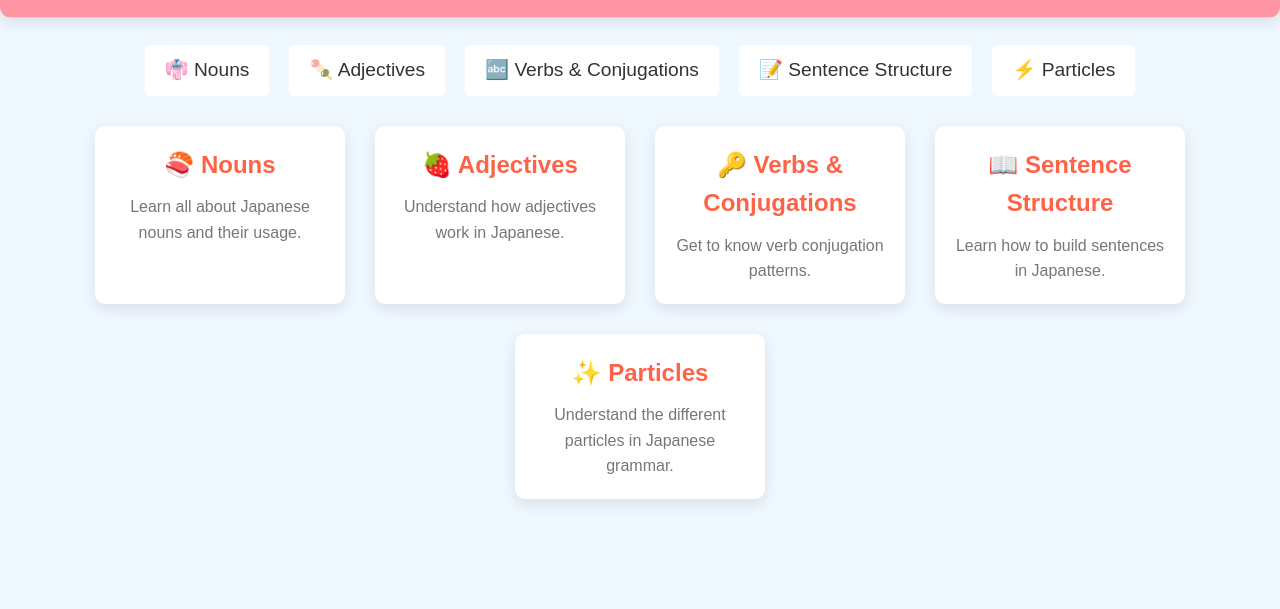
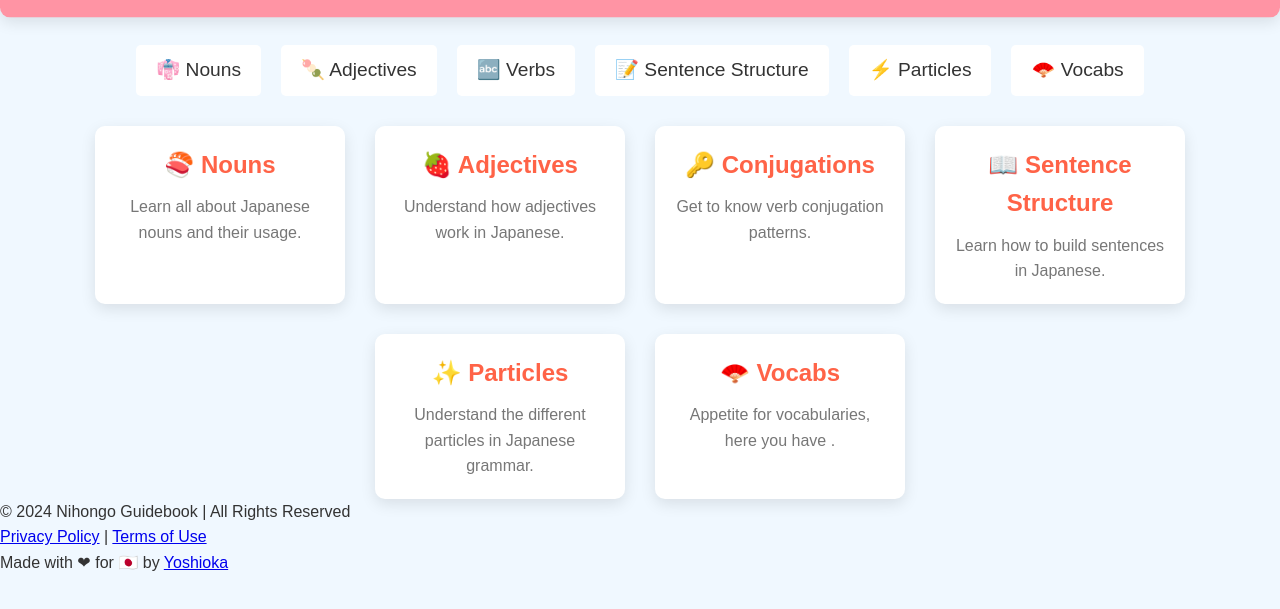
Before and after one commit to yoshioka0/yoshioka.github.io, a plain HTML site: page index.html in a window 1280 px wide. Shown: the part 79-688 px from the top of the page. Drawn offline with Linux system fonts and the light colour scheme.

Commit message:
Add files via upload

```diff
--- a/index.html
+++ b/index.html
@@ -10,16 +10,17 @@
 <body>
 
   <header>
-    <a href="../index.html"><h1>Japanese Learning Guidebook 🌸</h1></a>
+    <a href="index.html"><h1>Japanese Learning Guidebook 🌸</h1></a>
   </header>
 
-  <div class="container">
+   <div class="container">
     <nav>
       <a href="nouns.html">👘 Nouns</a>
-      <a href="#adjectives">🍡 Adjectives</a>
-      <a href="verbs.html">🔤 Verbs & Conjugations</a>
-      <a href="#sentence-structure">📝 Sentence Structure</a>
+      <a href="adjectives.html">🍡 Adjectives</a>
+      <a href="verbs.html">🔤 Verbs</a>
+      <a href="sentence-structure.html">📝 Sentence Structure</a>
       <a href="particles.html">⚡ Particles</a>
+      <a href="vocabs.html">🪭 Vocabs</a>
     </nav>
 
     <div class="main-content">
@@ -32,8 +33,8 @@
         <h3>🍓 Adjectives</h3>
         <p>Understand how adjectives work in Japanese.</p>
       </a>
-      <a href="verbs.html" class="card" id="verbs">
-        <h3>🔑 Verbs & Conjugations</h3>
+      <a href="verbs.html" class="card" id="conjugations">
+        <h3>🔑 Conjugations</h3>
         <p>Get to know verb conjugation patterns.</p>
       </a>
       <a href="sentence-structure.html" class="card" id="sentence-structure">
@@ -44,9 +45,38 @@
         <h3>✨ Particles</h3>
         <p>Understand the different particles in Japanese grammar.</p>
       </a>
+      <a href="vocabs.html" class="card" id="vocabs">
+        <h3>🪭 Vocabs</h3>
+        <p>Appetite for vocabularies, here you have .</p>
+      </a>
     </div>
   </div>
 
+<footer>
+    <div class="footer-content">
+        <p>© 2024 Nihongo Guidebook | All Rights Reserved</p>
+        <p><a href="privacy.html">Privacy Policy</a> | <a href="terms.html">Terms of Use</a></p>
+        <p class="made-with-love">Made with ❤ for 🇯🇵️ by <span><a href="yoshioka0.github.io/" class="custom-link">Yoshioka</span> </a></p>
+    </div>
+</footer>
+
+  <style>
+  	.container {
+  		padding: 0px;
+		}
+
+		h2 {
+		  color: #333;
+		  background-color: red;
+		  margin: 0px ;
+		}
+
+		h3 {
+		  color: #444;
+		  margin: 0px;
+		  background-color: ;
+		}
+ </style>
   <script src="script.js"></script>
 </body>
 </html>
```
